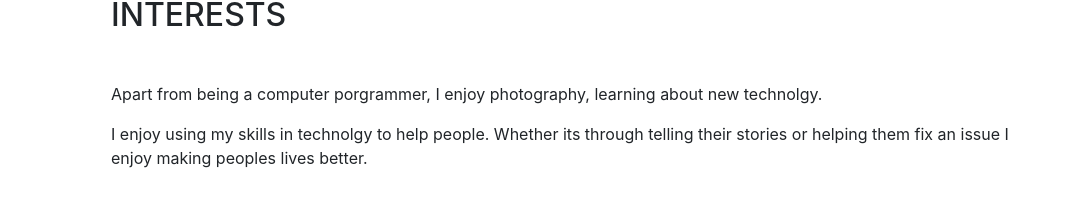
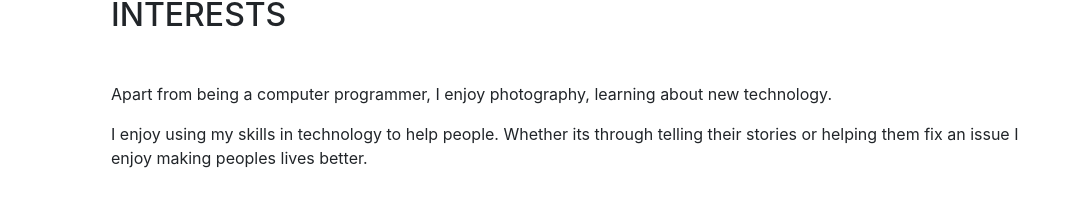
Before and after one commit to danieljanderson/danieljanderson.github.io, a website with bundled scripts: page index.html in a window 1280 px wide. Shown: the part 4730-4936 px from the top of the page, without its empty margins (209-1280 px from the left). Built offline with nearby package versions, Linux system fonts and the light colour scheme; a web font is replaced by a local one.

Commit message:
fixed spelling

```diff
--- a/index.html
+++ b/index.html
@@ -267,8 +267,8 @@
       <section class="resume-section p-3 p-lg-5 d-flex flex-column" id="interests">
         <div class="my-auto">
           <h2 class="mb-5">Interests</h2>
-          <p>Apart from being a computer porgrammer, I enjoy photography, learning about new technolgy.
-          <p class="mb-0">I enjoy using my skills in technolgy to help people.  Whether its through telling their stories or helping them fix an issue I enjoy making peoples lives better. </p>
+          <p>Apart from being a computer programmer, I enjoy photography, learning about new technology.
+          <p class="mb-0">I enjoy using my skills in technology to help people.  Whether its through telling their stories or helping them fix an issue I enjoy making peoples lives better. </p>
         </div>
       </section>
 
```
